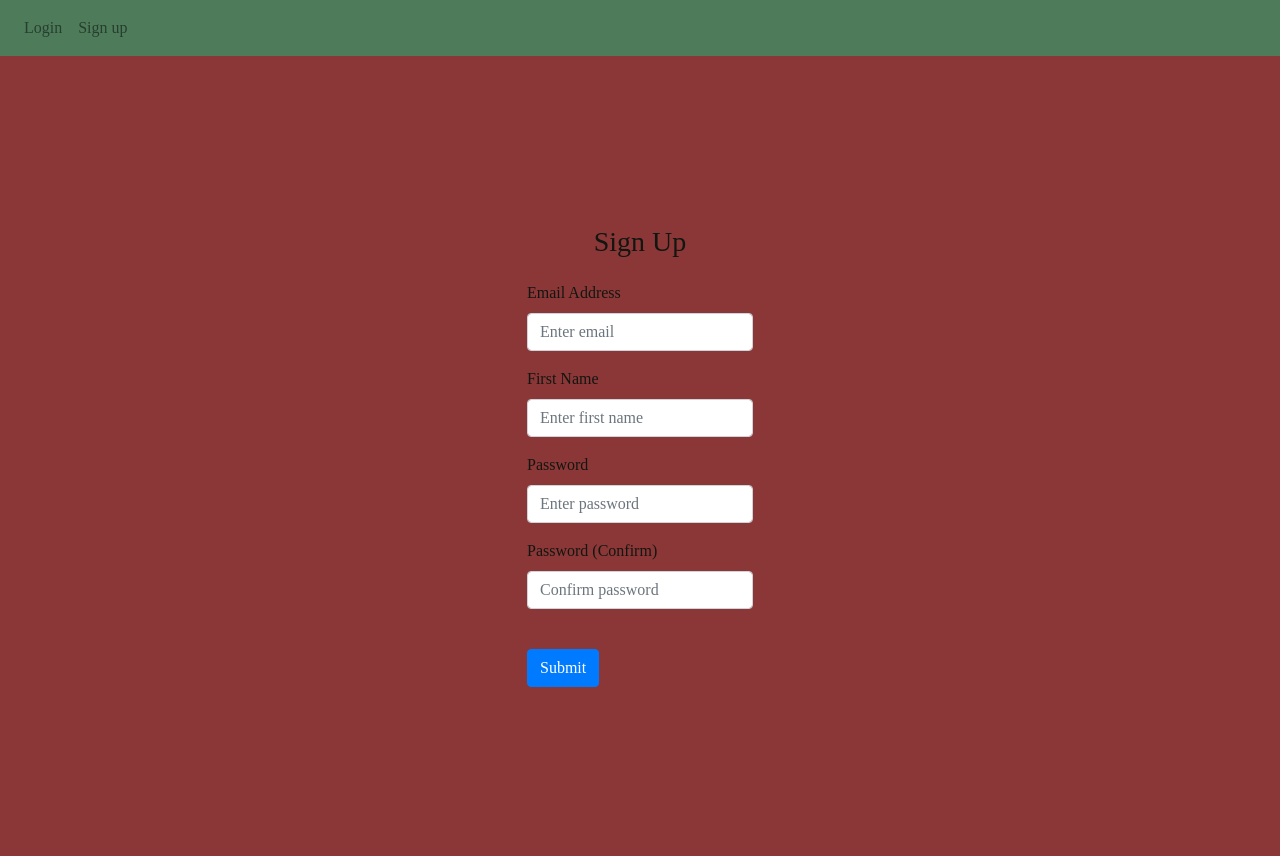
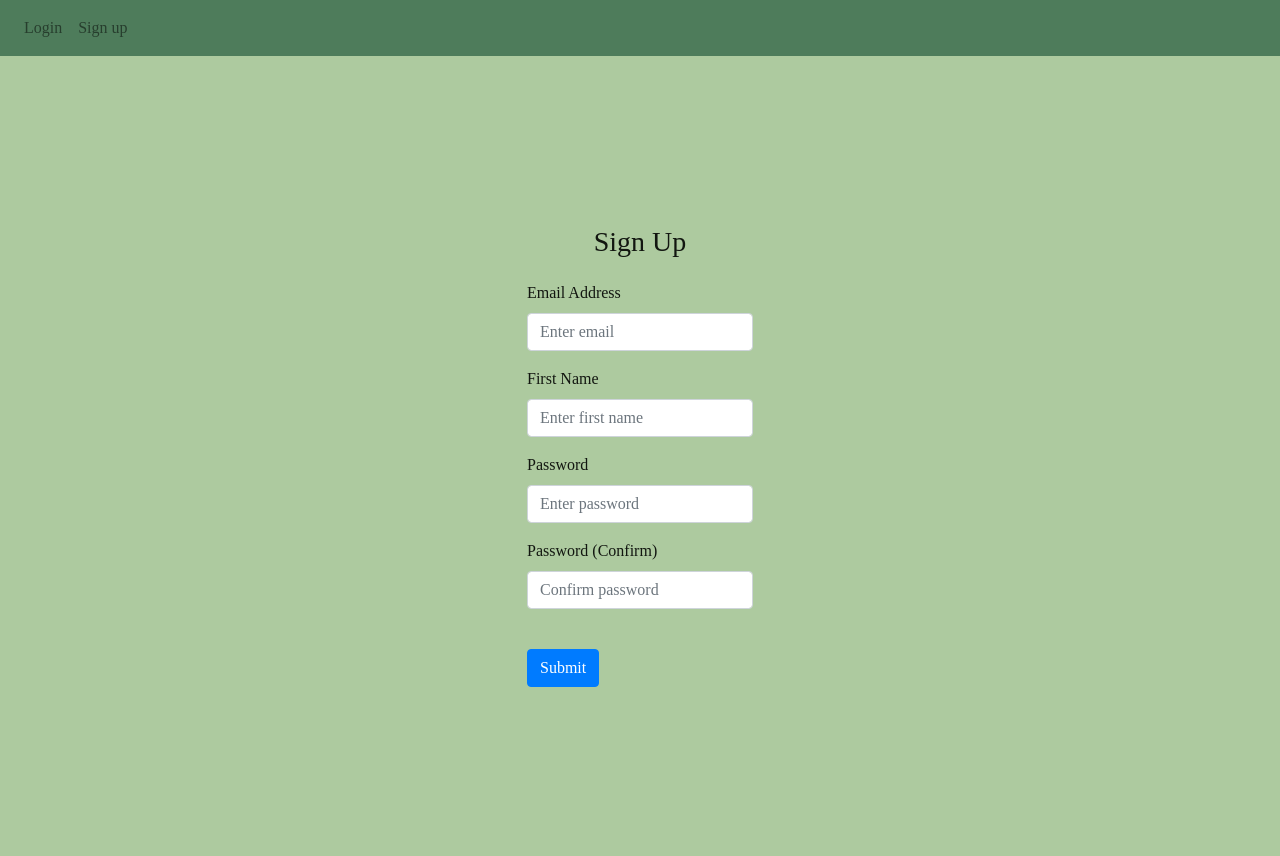
Before and after one commit to filippahognasbacka/Diary-app, a Flask app: page /sign-up in a window 1280 px wide. Run offline with Flask 3, Linux system fonts and the light colour scheme; some libraries are stand-ins or nearby versions; some web fonts are replaced.

Commit message:
changed background color

```diff
--- a/website/static/css/style.css
+++ b/website/static/css/style.css
@@ -5,5 +5,5 @@
   }
 
 body.custom-background {
-  background-color: #8b3737;
+  background-color: #adca9f;
   }
```
